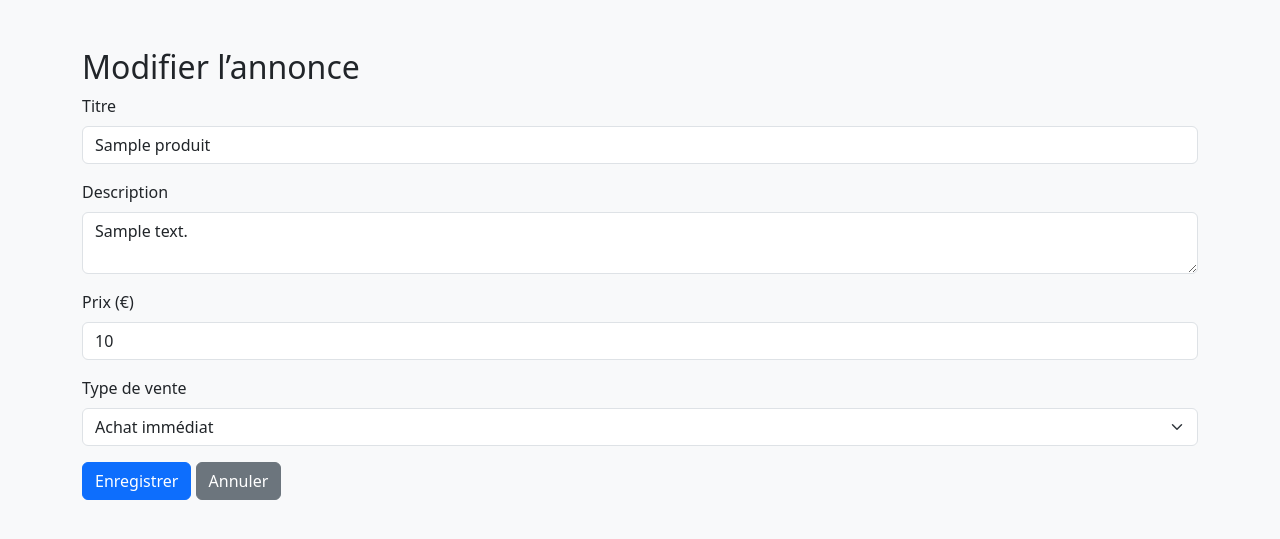
After one commit to LucasLouis62/Agora-Shop---WebDynamique, a PHP site: page /modifier_produit.php?id=1 in a window 1280 px wide. The commit adds this page. Shown: the top 539 px of the page. Run offline with PHP 8.4, Linux system fonts and the light colour scheme; the visitor is signed in with stand-in values (Sample User, id 1); tables that the repository leaves empty or names only in its code hold one stand-in row (values such as "Sample post").

Commit message:
dressing
Co-Authored-By: lilianblt6 <149205945+lilianblt6@users.noreply.github.com>

```diff
--- /dev/null
+++ b/modifier_produit.php
@@ -0,0 +1,79 @@
+<?php
+session_start();
+require_once 'config/connexion.php';
+
+if (!isset($_SESSION['id']) || $_SESSION['role'] !== 'vendeur') {
+    header("Location: connexion.php");
+    exit;
+}
+
+if (!isset($_GET['id'])) {
+    echo "Produit introuvable.";
+    exit;
+}
+
+$produit_id = intval($_GET['id']);
+$id_vendeur = $_SESSION['id'];
+
+// Récupérer les infos du produit à modifier
+$stmt = $bdd->prepare("SELECT * FROM produits WHERE id = ? AND id_vendeur = ?");
+$stmt->execute([$produit_id, $id_vendeur]);
+$produit = $stmt->fetch();
+
+if (!$produit) {
+    echo "Produit non trouvé ou non autorisé.";
+    exit;
+}
+
+// Traitement de la modification
+if ($_SERVER['REQUEST_METHOD'] === 'POST') {
+    $titre = $_POST['titre'];
+    $description = $_POST['description'];
+    $prix = floatval($_POST['prix']);
+    $type_vente = $_POST['type_vente'];
+
+    $stmt = $bdd->prepare("UPDATE produits SET titre = ?, description = ?, prix = ?, type_vente = ? WHERE id = ? AND id_vendeur = ?");
+    $stmt->execute([$titre, $description, $prix, $type_vente, $produit_id, $id_vendeur]);
+
+    header("Location: espace_vendeur.php");
+    exit;
+}
+?>
+
+<!DOCTYPE html>
+<html lang="fr">
+<head>
+    <meta charset="UTF-8">
+    <title>Modifier le produit</title>
+    <link rel="stylesheet" href="https://cdn.jsdelivr.net/npm/bootstrap@5.3.3/dist/css/bootstrap.min.css">
+</head>
+<body class="bg-light">
+<div class="container my-5">
+    <h2>Modifier l’annonce</h2>
+    <form method="post">
+        <div class="mb-3">
+            <label class="form-label">Titre</label>
+            <input type="text" name="titre" class="form-control" value="<?= htmlspecialchars($produit['titre']) ?>" required>
+        </div>
+        <div class="mb-3">
+            <label class="form-label">Description</label>
+            <textarea name="description" class="form-control" required><?= htmlspecialchars($produit['description']) ?></textarea>
+        </div>
+        <div class="mb-3">
+            <label class="form-label">Prix (€)</label>
+            <input type="number" step="0.01" name="prix" class="form-control" value="<?= $produit['prix'] ?>" required>
+        </div>
+        <div class="mb-3">
+            <label class="form-label">Type de vente</label>
+            <select name="type_vente" class="form-select" required>
+                <option value="achat_immediat" <?= $produit['type_vente'] === 'achat_immediat' ? 'selected' : '' ?>>Achat immédiat</option>
+                <option value="enchere" <?= $produit['type_vente'] === 'enchere' ? 'selected' : '' ?>>Enchère</option>
+                <option value="negociation" <?= $produit['type_vente'] === 'negociation' ? 'selected' : '' ?>>Négociation</option>
+            </select>
+        </div>
+        <button type="submit" class="btn btn-primary">Enregistrer</button>
+        <a href="espace_vendeur.php" class="btn btn-secondary">Annuler</a>
+    </form>
+</div>
+</body>
+</html>
```
Also changed, not shown: espace_vendeur.php (+54 -28 lines), supprimer_produit.php (added, +24 -0 lines).
